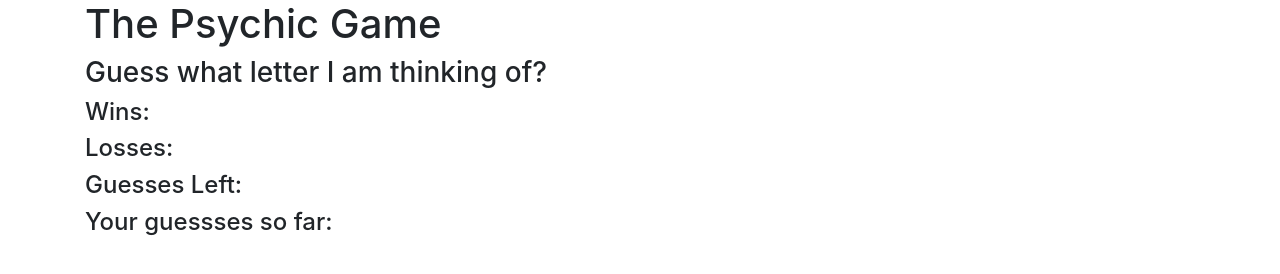
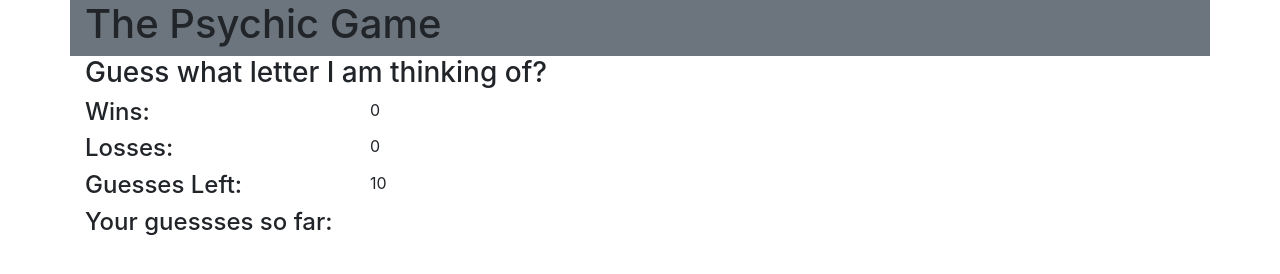
Before and after one commit to demiddleton/Psychic-Game, a plain HTML site: page index.html in a window 1280 px wide. Drawn offline with nearby package versions, Linux system fonts and the light colour scheme.

Commit message:
declared variables for wins, losses and guesses left

```diff
--- a/assets/css/style.css
+++ b/assets/css/style.css
@@ -0,0 +1,3 @@
+
+
+var w = 0;
--- a/index.html
+++ b/index.html
@@ -1,5 +1,6 @@
 <!DOCTYPE html>
 <html lang="en">
+
 <head>
     <meta charset="UTF-8">
     <meta name="viewport" content="width=device-width, initial-scale=1.0">
@@ -16,15 +17,29 @@
 <!--Wrapping contents in a container-->
 <div class="container">
     <!--This game will include 6 rows, each with 1 column-->
+    <script>
+        /*Declaring variables */
+        var w = 0;  /* Wins */
+        var l = 0;  /* Losses */
+        var x = 10; /* Guesses left*/
+
+    </script>
+
     <body>
+        <!--Header Section-->
+        <header>
             <!--Row 1-->
-    <div class="row">
+            <div class="row  bg-secondary">
                 <!--Row 1/Column 1-->
                 <div class="col-md-12">
                     <h1>The Psychic Game</h1>
                 </div>
             </div>
 
+        </header>
+
+        <!--Wrapping main-content-->
+        <div class="main-content">
             <!--Row 2-->
             <div class="row">
                 <!--Row 2/Column 1-->
@@ -36,24 +51,42 @@
             <!--Row 3-->
             <div class="row">
                 <!--Row 3/Column 1-->
-        <div class="col-md-12">
+                <div class="col-md-3">
                     <h4>Wins:</h4>
+                </div>
+                <!-- Row 3/Coumn 2-->
+                <div class="col-md-9 float-left">
+                    <script>
+                        document.write(w);
+                    </script>
                 </div>
             </div>
 
             <!--Row 4-->
             <div class="row">
                 <!--Row 4/Column 1-->
-        <div class="col-md-12">
+                <div class="col-md-3">
                     <h4>Losses:</h4>
+                </div>
+                <!-- Row 4/Coumn 2-->
+                <div class="col-md-9 float-left">
+                    <script>
+                        document.write(l);
+                    </script>
                 </div>
             </div>
 
             <!--Row 5-->
             <div class="row">
                 <!--Row 5/Column 1-->
-        <div class="col-md-12">
+                <div class="col-md-3">
                     <h4>Guesses Left:</h4>
+                </div>
+                <!-- Row 5/Coumn 2-->
+                <div class="col-md-9 float-left">
+                    <script>
+                        document.write(x);
+                    </script>
                 </div>
             </div>
 
@@ -65,6 +98,10 @@
                 </div>
             </div>
 
+        </div>
+
+
+
     </body>
 
 </div>
```
Lines whose indentation alone changed are shown as unchanged.
